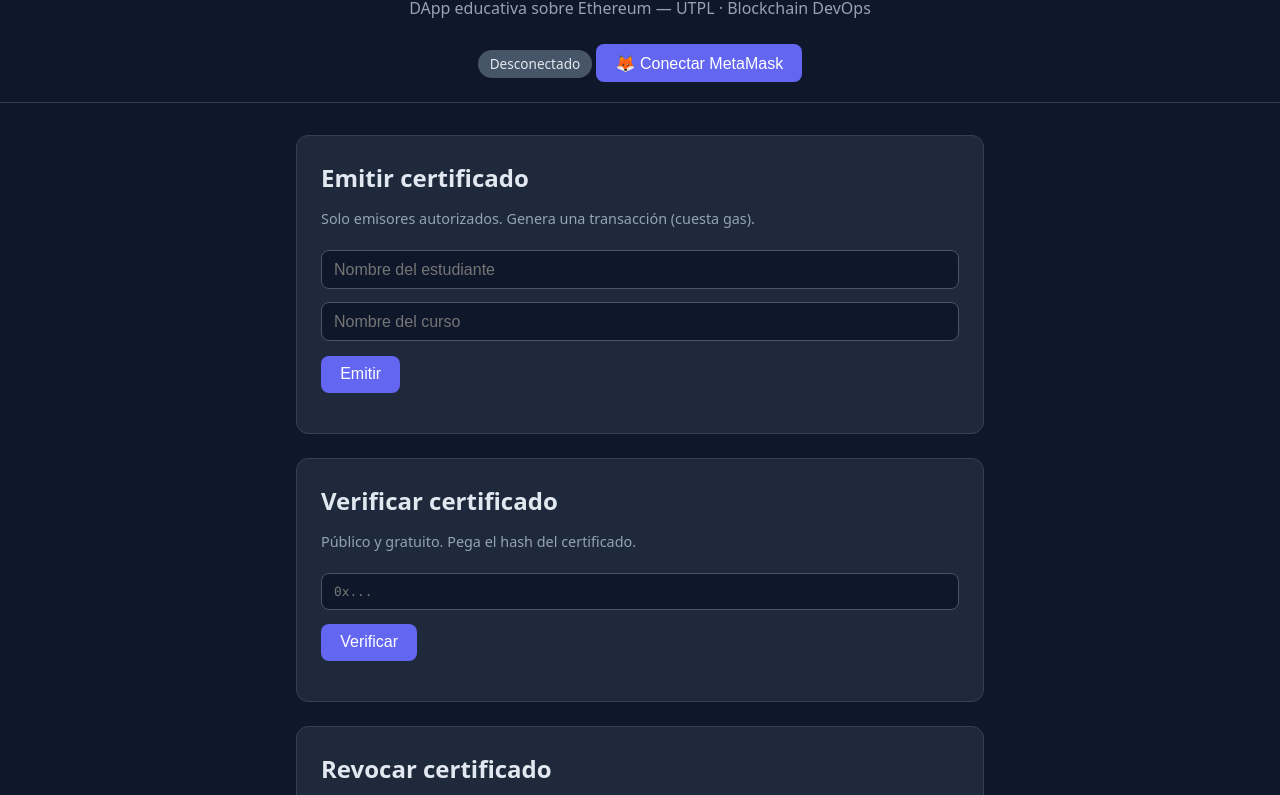
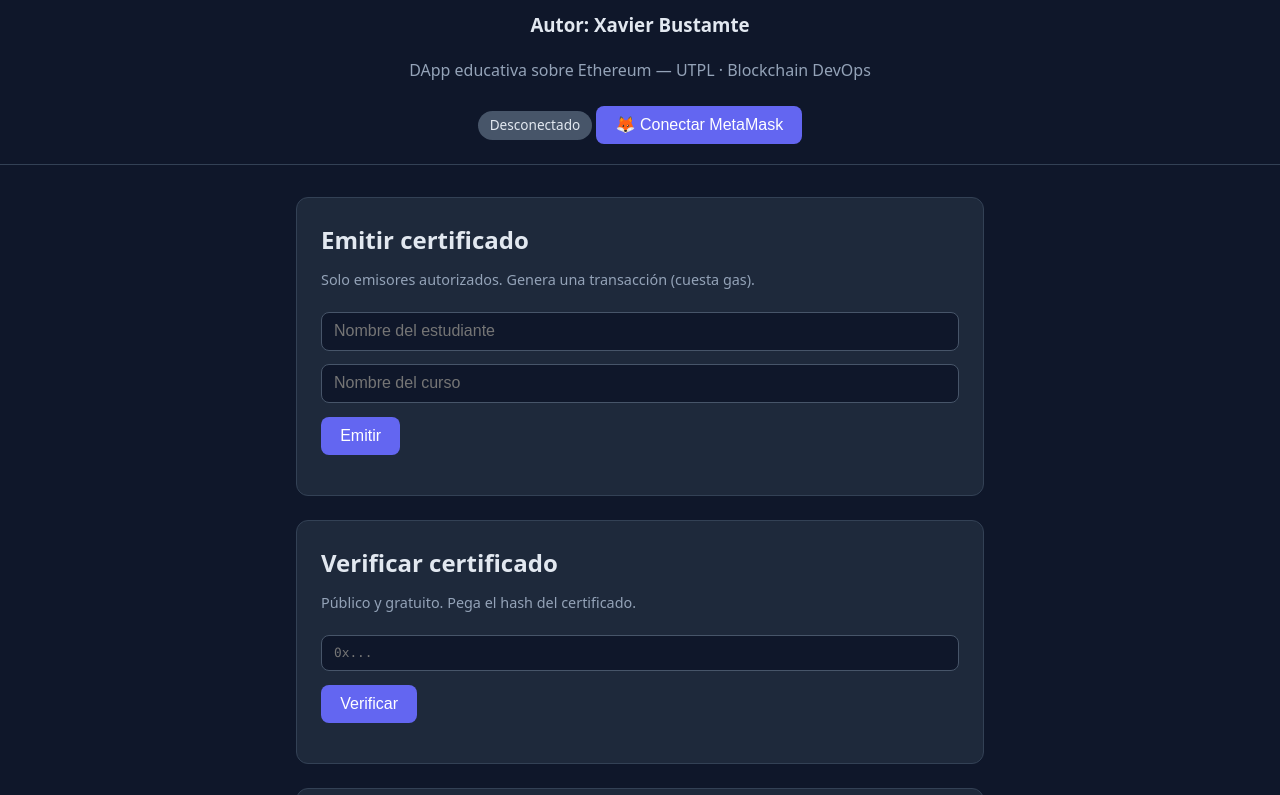
Before and after one commit to xavicrip/DevOpsAWS, a website: page frontend/index.html in a window 1280 px wide. Shown: the part 88-883 px from the top of the page. Drawn offline with nearby package versions, Linux system fonts and the light colour scheme.

Commit message:
Agregar autor

```diff
--- a/frontend/index.html
+++ b/frontend/index.html
@@ -9,6 +9,7 @@
   <body>
     <header>
       <h1>🎓 Registro de Certificados Académicos</h1>
+      <h3>Autor: Xavier Bustamte</h3>
       <p class="sub">DApp educativa sobre Ethereum — UTPL · Blockchain DevOps</p>
       <div id="estado-conexion" class="badge desconectado">Desconectado</div>
       <button id="btn-conectar">🦊 Conectar MetaMask</button>
```
